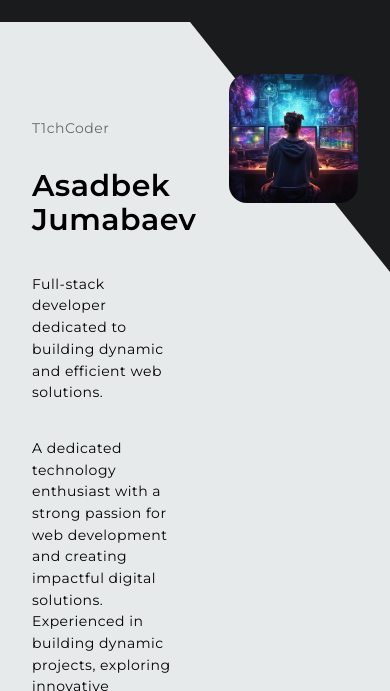
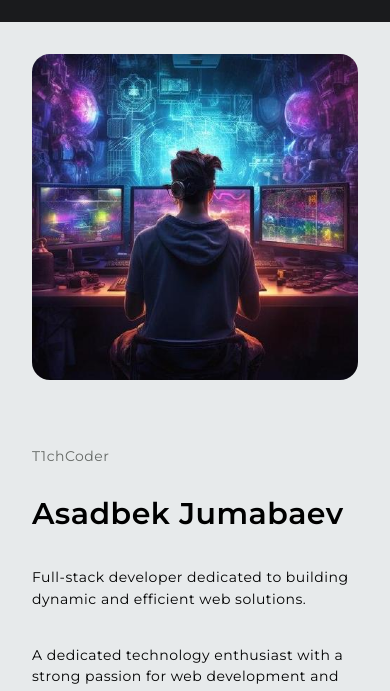
Before and after one commit to T1chCoder/Portfolio, a plain HTML site: page index.html in a window 390 px wide. Shown: the part 80-771 px from the top of the page. Drawn offline with nearby package versions, Linux system fonts and the light colour scheme; files whose address does not match are found by name.

Commit message:
enhance layout for home section, adjust padding and margin, and improve responsive design

```diff
--- a/static/css/main.css
+++ b/static/css/main.css
@@ -75,10 +75,6 @@ main > .sct-bg > .sct {
 }
 
 @media only screen and (max-width: 767px) {
-    .mn-bg::before {
-        clip-path: polygon(0 0, calc(100% - 200px) 0, 100% 250px, 100% 100%, 0 100%);
-    }
-
     main {
         padding-bottom: 16px;
     }
@@ -88,6 +84,16 @@ main > .sct-bg > .sct {
 
     main > .sct-bg > .sct#home > .cntnt-bg > .cntnt > .rght-bg {
         padding: 0 0 0 50px;
+    }
+
+    main > .sct-bg > .sct#home > .cntnt-bg > .cntnt > .rght-bg {
+        margin: 0 !important;
+        width: 100%;
+        padding: 0 0 36px 0 !important;
+    }
+
+    main > .sct-bg > .sct#home > .cntnt-bg > .cntnt {
+        padding-top: 0 !important;
     }
 }
 
@@ -583,6 +589,14 @@ main > .sct-bg > .sct > .cntnt-bg > .cntnt > .lst-bg > .lst > .cmpnt-bg.crsl-nxt
     main > .sct-bg > .sct > .cntnt-bg > .cntnt > .lst-bg > .lst > .cmpnt-bg.crsl-slctd {
         min-width: 340px;
     }
+
+    main > .sct-bg > .sct#home > .cntnt-bg > .cntnt {
+        flex-direction: column-reverse;
+    }
+
+    main > .sct-bg > .sct#home > .cntnt-bg > .cntnt > .bd-bg {
+        max-width: 100% !important;
+    }
 }
 
 @media only screen and (max-width: 991px) {
```
